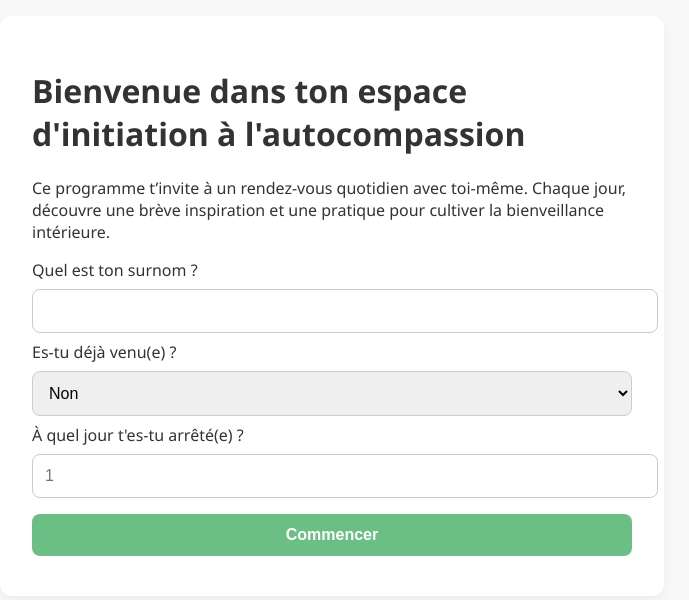
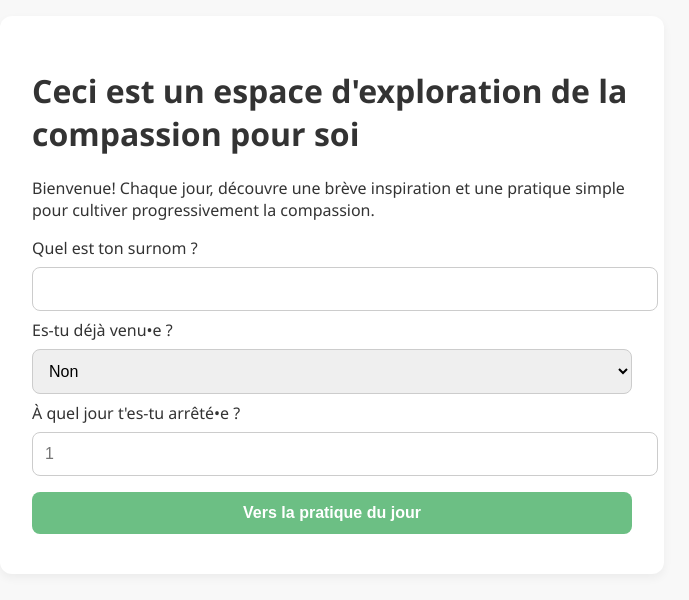
Before and after one commit to iceblink1303/inspirecompassion, a Flask app: page / in a window 1280 px wide. Shown: the top 600 px of the page, without its empty margins (308-997 px from the left). Run offline with Flask 3, Linux system fonts and the light colour scheme.

Commit message:
Update accueil.html

```diff
--- a/templates/accueil.html
+++ b/templates/accueil.html
@@ -8,23 +8,23 @@
 </head>
 <body>
     <div class="container">
-        <h1>Bienvenue dans ton espace d'initiation à l'autocompassion</h1>
-        <p>Ce programme t’invite à un rendez-vous quotidien avec toi-même. Chaque jour, découvre une brève inspiration et une pratique pour cultiver la bienveillance intérieure.</p>
+        <h1>Ceci est un espace d'exploration de la compassion pour soi</h1>
+        <p>Bienvenue! Chaque jour, découvre une brève inspiration et une pratique simple pour cultiver progressivement la compassion.</p>
 
         <form method="post">
             <label for="surnom">Quel est ton surnom ?</label>
             <input type="text" name="surnom" id="surnom" required>
 
-            <label for="deja_venu">Es-tu déjà venu(e) ?</label>
+            <label for="deja_venu">Es-tu déjà venu•e ?</label>
             <select name="deja_venu" id="deja_venu">
                 <option value="non">Non</option>
                 <option value="oui">Oui</option>
             </select>
 
-            <label for="jour_arret">À quel jour t'es-tu arrêté(e) ?</label>
+            <label for="jour_arret">À quel jour t'es-tu arrêté•e ?</label>
             <input type="number" name="jour_arret" id="jour_arret" min="1" max="66" placeholder="1">
 
-            <button type="submit">Commencer</button>
+            <button type="submit">Vers la pratique du jour</button>
         </form>
     </div>
 </body>
```
